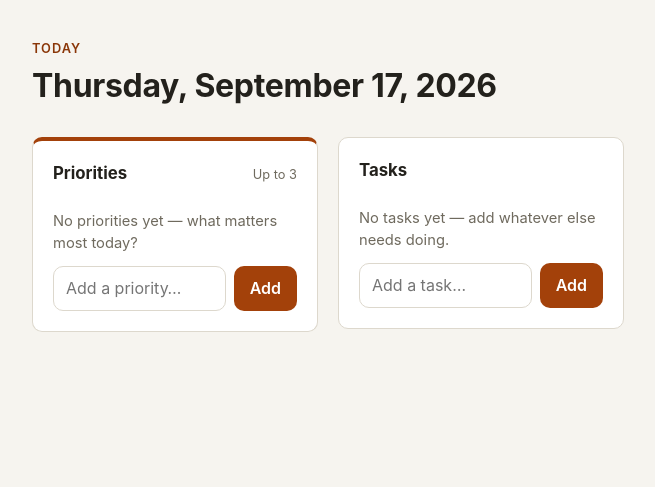
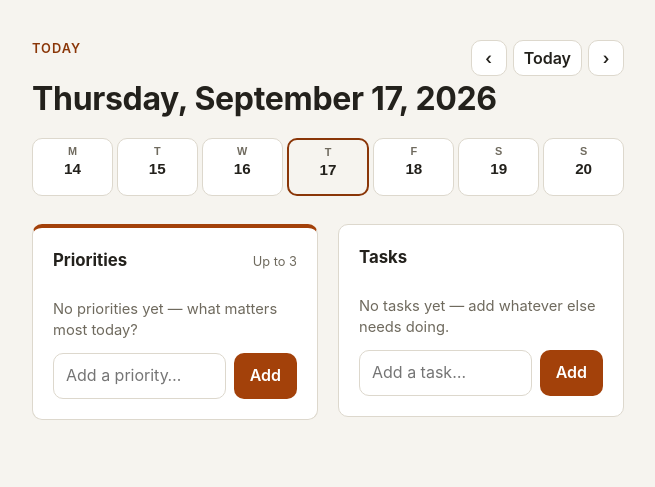
Before and after one commit to project-antfarm/antfarm-daily, a website with bundled scripts: page index.html in a window 1280 px wide. Shown: the whole page, without its empty margins (312-967 px from the left). Built offline with nearby package versions, Linux system fonts and the light colour scheme.

Commit message:
feat(planner): day navigation and week strip (#15)
Closes #14

Add a selected-day state, previous/next/Today navigation, and a
Monday-start week strip so any day can be viewed and edited; also
fixes the midnight-rollover defect by deriving the write-target day
key at render/action time instead of caching it once at module load.

Co-authored-by: antfarm-worker[bot] <330103854+antfarm-worker[bot]@users.noreply.github.com>
Co-authored-by: Claude Sonnet 5 <noreply@anthropic.com>
Co-authored-by: antfarm-queen[bot] <330098065+antfarm-queen[bot]@users.noreply.github.com>

```diff
--- a/app.js
+++ b/app.js
@@ -1,6 +1,24 @@
-import { load, save, addItem, toggleItem, removeItem, todayKey, getDay, MAX_PRIORITIES } from './state.js';
+import {
+  load,
+  save,
+  addItem,
+  toggleItem,
+  removeItem,
+  todayKey,
+  parseKey,
+  addDays,
+  weekKeys,
+  dayHasWork,
+  getDay,
+  MAX_PRIORITIES,
+} from './state.js';
 
+const eyebrow = document.getElementById('day-eyebrow');
 const dateHeading = document.getElementById('today-date');
+const weekStripEl = document.getElementById('week-strip');
+const prevBtn = document.getElementById('prev-day');
+const nextBtn = document.getElementById('next-day');
+const todayBtn = document.getElementById('today-btn');
 const listEls = {
   priorities: document.getElementById('priorities-list'),
   tasks: document.getElementById('tasks-list'),
@@ -19,11 +37,29 @@ const inputs = {
 };
 const limitMsg = document.getElementById('priority-limit-msg');
 
-const key = todayKey();
 let state = load();
 
-function formatToday() {
-  return new Date().toLocaleDateString(undefined, {
+// In-memory only (never persisted): the app always opens on today. Starts
+// out "following" today so a session left open across midnight keeps
+// tracking the real current day until the person navigates away from it.
+let selectedDay = todayKey();
+let followingToday = true;
+
+// Derives the day key at the moment it's needed (render, or a write),
+// instead of caching it once — the fix for the midnight-rollover defect.
+function activeDay() {
+  if (followingToday) selectedDay = todayKey();
+  return selectedDay;
+}
+
+function selectDay(dayKey) {
+  selectedDay = dayKey;
+  followingToday = dayKey === todayKey();
+  render();
+}
+
+function formatDate(key) {
+  return parseKey(key).toLocaleDateString(undefined, {
     weekday: 'long',
     year: 'numeric',
     month: 'long',
@@ -31,7 +67,7 @@ function formatToday() {
   });
 }
 
-function renderItem(list, item, index) {
+function renderItem(key, list, item, index) {
   const li = document.createElement('li');
   li.className = 'item' + (item.completed ? ' is-complete' : '');
   li.dataset.id = item.id;
@@ -86,25 +122,76 @@ function renderItem(list, item, index) {
   return li;
 }
 
+function renderWeekStrip(key) {
+  const today = todayKey();
+  weekStripEl.innerHTML = '';
+
+  for (const dayKey of weekKeys(key)) {
+    const isSelected = dayKey === key;
+    const isToday = dayKey === today;
+    const hasWork = dayHasWork(getDay(state, dayKey));
+
+    const btn = document.createElement('button');
+    btn.type = 'button';
+    btn.className = 'week-day' + (isToday ? ' is-today' : '') + (hasWork ? ' has-work' : '');
+    if (isSelected) {
+      btn.classList.add('is-selected');
+      btn.setAttribute('aria-current', 'date');
+    }
+
+    const date = parseKey(dayKey);
+    const letter = document.createElement('span');
+    letter.className = 'week-day-label';
+    letter.setAttribute('aria-hidden', 'true');
+    letter.textContent = date.toLocaleDateString(undefined, { weekday: 'narrow' });
+
+    const num = document.createElement('span');
+    num.className = 'week-day-num';
+    num.setAttribute('aria-hidden', 'true');
+    num.textContent = String(date.getDate());
+
+    const dot = document.createElement('span');
+    dot.className = 'week-day-dot';
+    dot.setAttribute('aria-hidden', 'true');
+
+    let label = date.toLocaleDateString(undefined, { weekday: 'long', month: 'long', day: 'numeric' });
+    if (isToday) label += ', today';
+    if (hasWork) label += ', has planned work';
+    btn.setAttribute('aria-label', label);
+
+    btn.append(letter, num, dot);
+    btn.addEventListener('click', () => selectDay(dayKey));
+    weekStripEl.appendChild(btn);
+  }
+}
+
 function render() {
-  dateHeading.textContent = formatToday();
+  const key = activeDay();
+  const isToday = key === todayKey();
+
+  eyebrow.textContent = isToday ? 'Today' : 'Viewing';
+  dateHeading.textContent = formatDate(key);
+
   const day = getDay(state, key);
 
   for (const list of ['priorities', 'tasks']) {
     const items = day[list];
     listEls[list].innerHTML = '';
     emptyEls[list].hidden = items.length > 0;
-    items.forEach((item, index) => listEls[list].appendChild(renderItem(list, item, index)));
+    items.forEach((item, index) => listEls[list].appendChild(renderItem(key, list, item, index)));
   }
 
   const atLimit = day.priorities.length >= MAX_PRIORITIES;
   limitMsg.hidden = !atLimit;
   inputs.priorities.disabled = atLimit;
+
+  renderWeekStrip(key);
 }
 
 function handleSubmit(list) {
   return (event) => {
     event.preventDefault();
+    const key = activeDay();
     const input = inputs[list];
     const result = addItem(state, key, list, input.value);
     if (result.error === 'limit') {
@@ -123,4 +210,8 @@ function handleSubmit(list) {
 forms.priorities.addEventListener('submit', handleSubmit('priorities'));
 forms.tasks.addEventListener('submit', handleSubmit('tasks'));
 
+prevBtn.addEventListener('click', () => selectDay(addDays(activeDay(), -1)));
+nextBtn.addEventListener('click', () => selectDay(addDays(activeDay(), 1)));
+todayBtn.addEventListener('click', () => selectDay(todayKey()));
+
 render();
--- a/index.html
+++ b/index.html
@@ -9,8 +9,16 @@
 <body>
 <div class="page">
   <header class="day-header">
-    <p class="eyebrow">Today</p>
+    <div class="day-header-top">
+      <p class="eyebrow" id="day-eyebrow">Today</p>
+      <div class="day-nav">
+        <button type="button" id="prev-day" class="day-nav-btn" aria-label="Previous day">‹</button>
+        <button type="button" id="today-btn" class="day-nav-btn day-nav-today">Today</button>
+        <button type="button" id="next-day" class="day-nav-btn" aria-label="Next day">›</button>
+      </div>
+    </div>
     <h1 id="today-date"></h1>
+    <div class="week-strip" id="week-strip" role="group" aria-label="Week"></div>
   </header>
 
   <main class="panels">
--- a/state.js
+++ b/state.js
@@ -9,6 +9,36 @@ export function todayKey(date = new Date()) {
   const m = String(date.getMonth() + 1).padStart(2, '0');
   const d = String(date.getDate()).padStart(2, '0');
   return `${y}-${m}-${d}`;
+}
+
+export function parseKey(key) {
+  const [y, m, d] = key.split('-').map(Number);
+  return new Date(y, m - 1, d);
+}
+
+export function addDays(key, delta) {
+  const date = parseKey(key);
+  date.setDate(date.getDate() + delta);
+  return todayKey(date);
+}
+
+// Monday-start week (ISO-style), independent of locale.
+const WEEK_START_DAY = 1;
+
+export function weekStart(key) {
+  const date = parseKey(key);
+  const diff = (date.getDay() - WEEK_START_DAY + 7) % 7;
+  date.setDate(date.getDate() - diff);
+  return todayKey(date);
+}
+
+export function weekKeys(key) {
+  const start = weekStart(key);
+  return Array.from({ length: 7 }, (_, i) => addDays(start, i));
+}
+
+export function dayHasWork(day) {
+  return day.priorities.length > 0 || day.tasks.length > 0;
 }
 
 function emptyDay() {
--- a/styles.css
+++ b/styles.css
@@ -50,6 +50,13 @@ body {
   margin-bottom: 28px;
 }
 
+.day-header-top {
+  display: flex;
+  align-items: flex-start;
+  justify-content: space-between;
+  gap: 12px;
+}
+
 .eyebrow {
   margin: 0 0 4px;
   font-size: 0.8rem;
@@ -60,10 +67,98 @@ body {
 }
 
 .day-header h1 {
-  margin: 0;
+  margin: 0 0 16px;
   font-size: clamp(1.5rem, 5vw, 2rem);
   font-weight: 700;
   letter-spacing: -0.01em;
+}
+
+.day-nav {
+  display: flex;
+  gap: 6px;
+  flex-shrink: 0;
+}
+
+.day-nav-btn {
+  min-width: 36px;
+  min-height: 36px;
+  padding: 0 10px;
+  border: 1px solid var(--border);
+  border-radius: var(--radius);
+  background: var(--surface);
+  color: var(--text);
+  font: inherit;
+  font-weight: 600;
+  line-height: 1;
+  cursor: pointer;
+}
+
+.day-nav-btn:hover {
+  background: var(--bg);
+}
+
+.week-strip {
+  display: flex;
+  gap: 4px;
+}
+
+.week-day {
+  flex: 1 1 0;
+  min-width: 0;
+  display: flex;
+  flex-direction: column;
+  align-items: center;
+  gap: 3px;
+  padding: 6px 2px 8px;
+  border: 1px solid var(--border);
+  border-radius: var(--radius);
+  background: var(--surface);
+  color: var(--text);
+  cursor: pointer;
+}
+
+.week-day:hover {
+  background: var(--bg);
+}
+
+.week-day-label {
+  font-size: 0.68rem;
+  font-weight: 600;
+  color: var(--muted);
+  text-transform: uppercase;
+}
+
+.week-day-num {
+  font-size: 0.95rem;
+  font-weight: 600;
+}
+
+.week-day-dot {
+  width: 5px;
+  height: 5px;
+  border-radius: 50%;
+  background: var(--accent);
+  visibility: hidden;
+}
+
+.week-day.has-work .week-day-dot {
+  visibility: visible;
+}
+
+.week-day.is-today {
+  border-style: dashed;
+  border-color: var(--accent-text);
+}
+
+.week-day.is-selected {
+  border-style: solid;
+  border-width: 2px;
+  border-color: var(--accent-text);
+  background: var(--bg);
+}
+
+.week-day.is-selected .week-day-num {
+  font-weight: 800;
 }
 
 .panels {
```
Also changed, not shown: DECISIONS.md (+44 -0 lines), tests/app.spec.js (+163 -0 lines).
